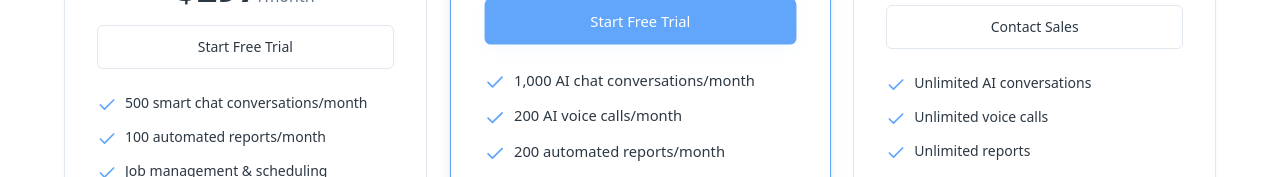
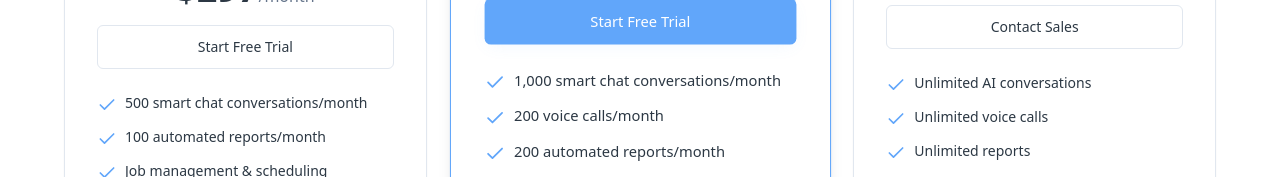
Before and after one commit to mdbravo58/bravo-ai-estimates, a React (Vite) app: page /pricing in a window 1280 px wide. Shown: the part 513-690 px from the top of the page. Built offline with nearby package versions, Linux system fonts and the light colour scheme.

Commit message:
Preceding changes

```diff
--- a/src/pages/Pricing.tsx
+++ b/src/pages/Pricing.tsx
@@ -32,8 +32,8 @@ export default function Pricing() {
       price: "$497",
       description: "Most popular for growing HVAC companies",
       features: [
-        "1,000 AI chat conversations/month",
-        "200 AI voice calls/month",
+        "1,000 smart chat conversations/month",
+        "200 voice calls/month",
         "200 automated reports/month",
         "Advanced job costing & budgets",
         "Team management (unlimited users)",
```
